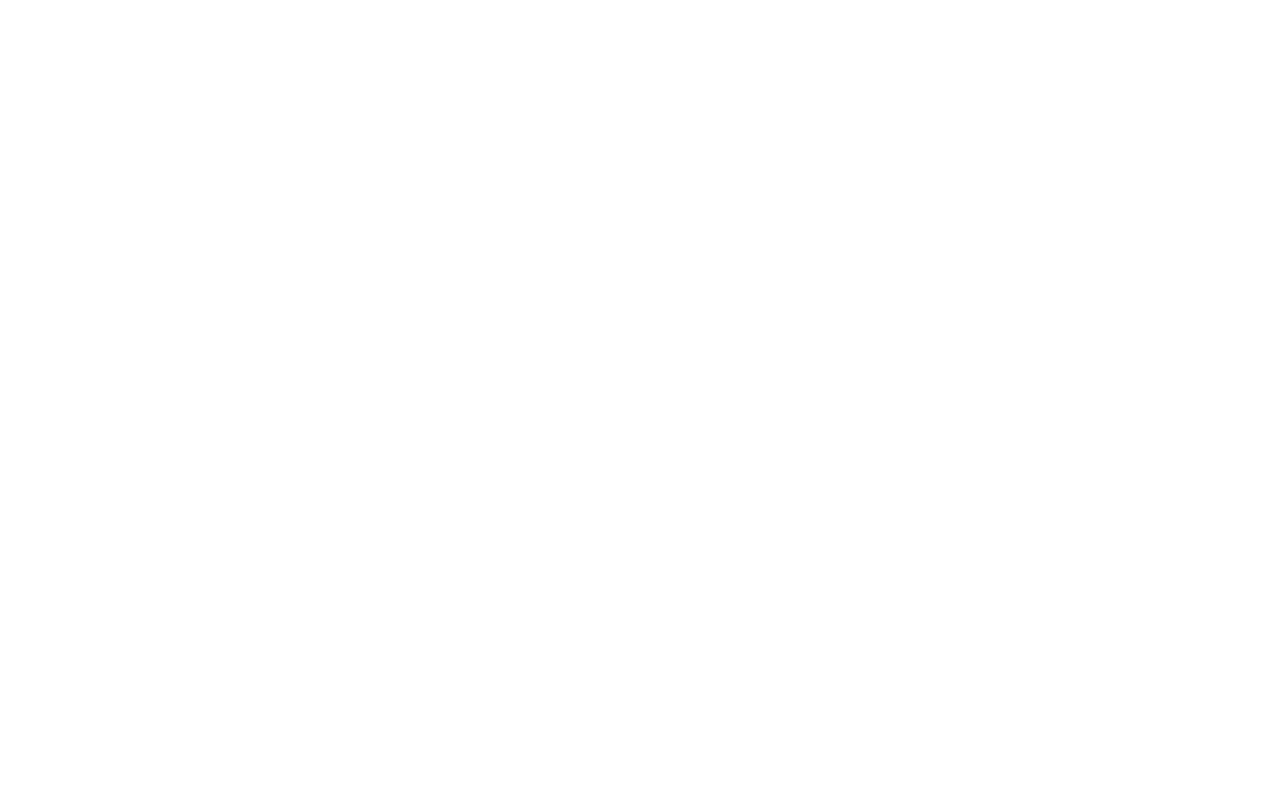
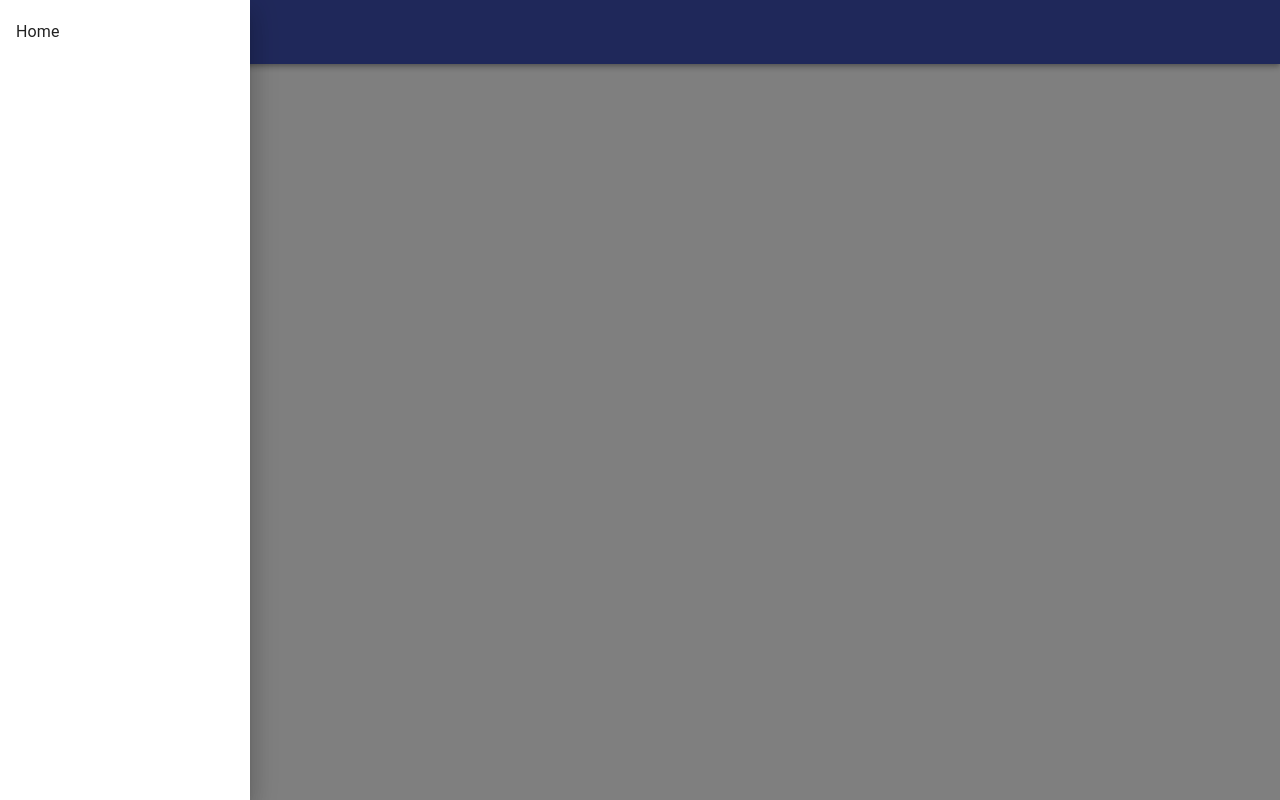
Before and after one commit to KanRMUTL/lean-lodash, a React (Create React App) app: page / in a window 1280 px wide. Built offline with nearby package versions, Linux system fonts and the light colour scheme.

Commit message:
integrated components

```diff
--- a/src/App.tsx
+++ b/src/App.tsx
@@ -1,7 +1,17 @@
 import React from "react";
-
-function App() {
-  return <div></div>;
-}
+import Navbar from "./components/Drawer/Navbar";
+import Router from "./components/Router/index";
+import SideBarActiveProvider from "./components/context/SidebarContext";
+import AppBar from "./components/AppBar";
+const App = () => {
+  return (
+    <>
+      <SideBarActiveProvider>
+        <AppBar />
+        <Router chilldren={<Navbar />}></Router>
+      </SideBarActiveProvider>
+    </>
+  );
+};
 
 export default App;
--- /dev/null
+++ b/src/components/AppBar.tsx
@@ -0,0 +1,19 @@
+import React from "react";
+import { AppBar as AppBarMui, Toolbar, IconButton } from "@material-ui/core";
+import MenuIcon from "@material-ui/icons/Menu";
+import { useToggleSidebar } from "./context/SidebarContext";
+
+const AppBar = () => {
+  const toggleSidebar = useToggleSidebar();
+  return (
+    <AppBarMui position="static">
+      <Toolbar>
+        <IconButton color="inherit" onClick={() => toggleSidebar(true)}>
+          <MenuIcon />
+        </IconButton>
+      </Toolbar>
+    </AppBarMui>
+  );
+};
+
+export default AppBar;
--- a/src/index.tsx
+++ b/src/index.tsx
@@ -1,15 +1,10 @@
-import React from 'react';
-import ReactDOM from 'react-dom';
-import './index.css';
-import App from './App';
-import reportWebVitals from './reportWebVitals';
+import React from "react";
+import ReactDOM from "react-dom";
+import "./index.css";
+import App from "./App";
+import reportWebVitals from "./reportWebVitals";
 
-ReactDOM.render(
-  <React.StrictMode>
-    <App />
-  </React.StrictMode>,
-  document.getElementById('root')
-);
+ReactDOM.render(<App />, document.getElementById("root"));
 
 // If you want to start measuring performance in your app, pass a function
 // to log results (for example: reportWebVitals(console.log))
```
